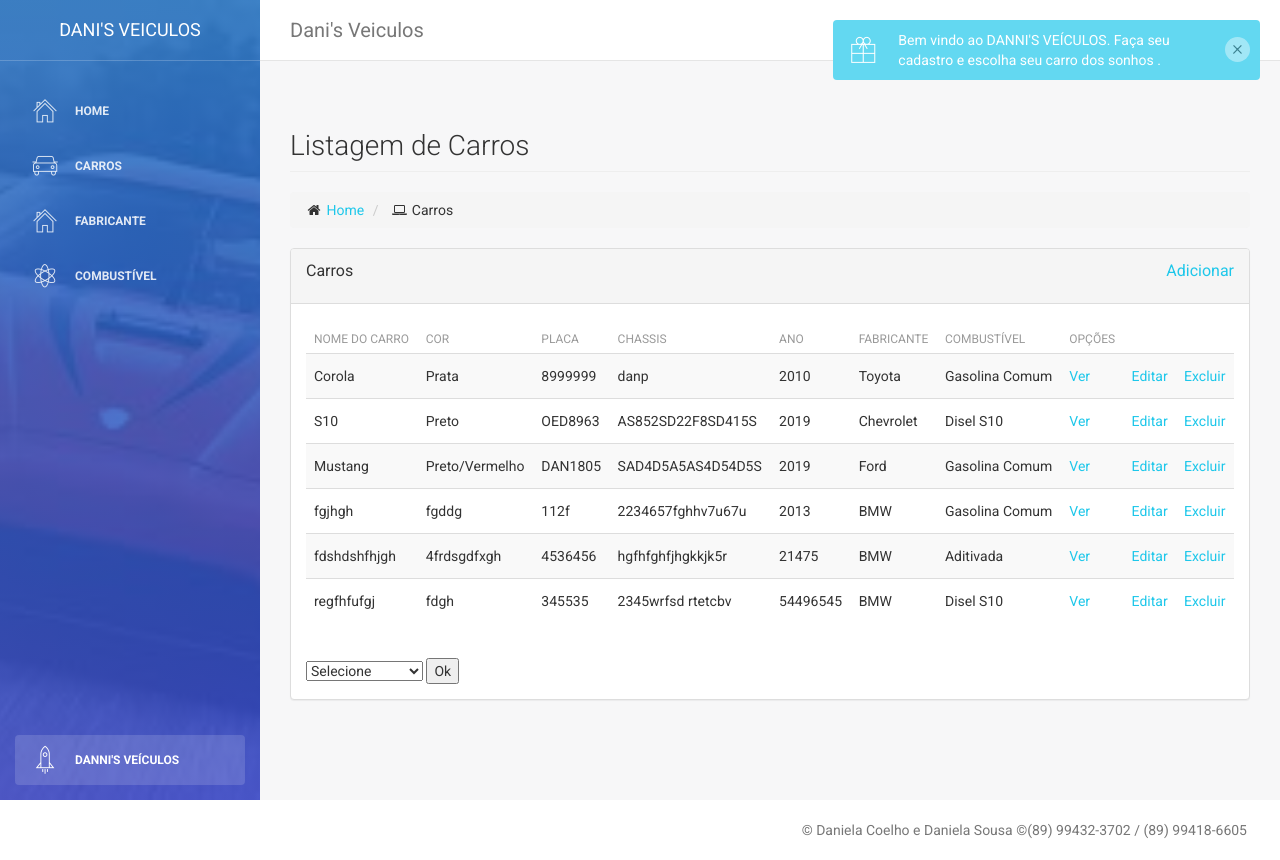
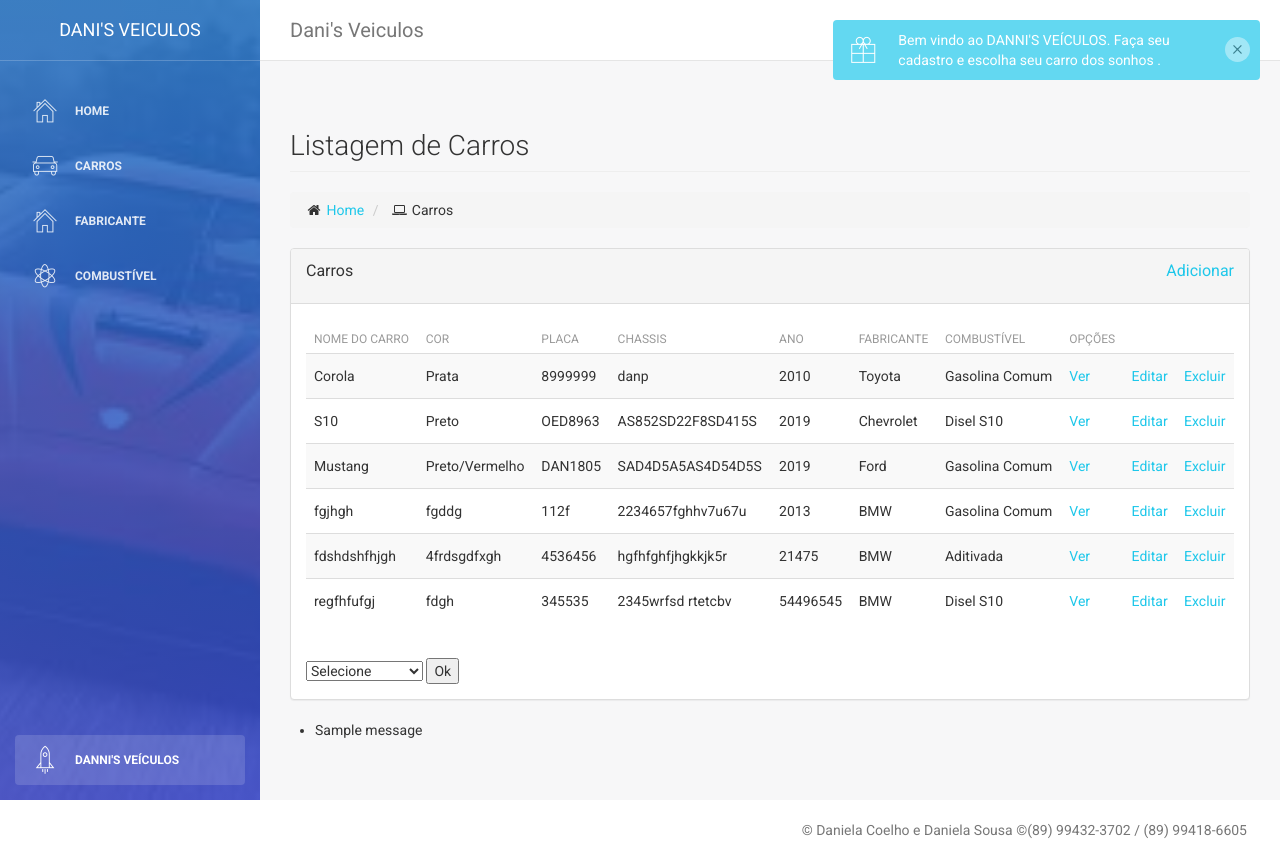
Before and after one commit to Dannyro345/cars, a Django app: page /cars/cars/ in a window 1280 px wide. Run offline with Django 3.2, Linux system fonts and the light colour scheme; data comes from the database, SQL or seed files in the repository; both versions use the stored data as it was after the commit; one stand-in notice (Sample message) is shown; some libraries are stand-ins or nearby versions.

Commit message:
menssage

```diff
--- a/cars/templates/cars/form.html
+++ b/cars/templates/cars/form.html
@@ -52,9 +52,11 @@
 
 
                 <button type="submit" class="btn btn-primary"> Enviar </button>
-                <a href = "/cars/cars/" class="btn btn-primary"> Voltar </a>
+                <a href="/cars/cars/" class="btn btn-primary"> Voltar </a>
+
             </form>
         </div>
     </section>
 </div>
+
 {% endblock %}
--- a/cars/templates/cars/list.html
+++ b/cars/templates/cars/list.html
@@ -23,7 +23,8 @@
     <div class="panel panel-default">
       <div class="panel-heading">
         <p>
-          Carros <a href="/cars/cars/form" style="float:right;">Adicionar</a>
+          Carros
+          <a href="/cars/cars/form" style="float:right;">Adicionar</a>
         </p>
       </div>
       <!-- /.panel-heading -->
@@ -90,5 +91,13 @@
       </div>
     </div>
   </div>
+  {% if messages %}
+  <ul class="messages">
+    {% for message in messages %}
+    <li{% if message.tags %} class="{{ message.tags }}" {% endif %}>{{ message }}</li>
+      {% endfor %}
+  </ul>
+  {% endif %}
 </div>
+
 {% endblock %}
--- a/cars/views.py
+++ b/cars/views.py
@@ -1,7 +1,7 @@
 from django.shortcuts import render, redirect
 from  .models import Vehicle, Manufacturer, Fuel
 from .forms import VehicleForm, ManufacturerForm, FuelForm
-
+from django.contrib import messages
 
 # Create your views here.
 
@@ -31,6 +31,7 @@ def vehicle_form (request):
     if(request.method == 'POST'):
         form = VehicleForm(request.POST)
         form.save()
+        messages.add_message(request, messages.INFO, 'Hello world.')
         return redirect('/cars/cars/')
 
     else:
```
Also changed, not shown: db.sqlite3.
